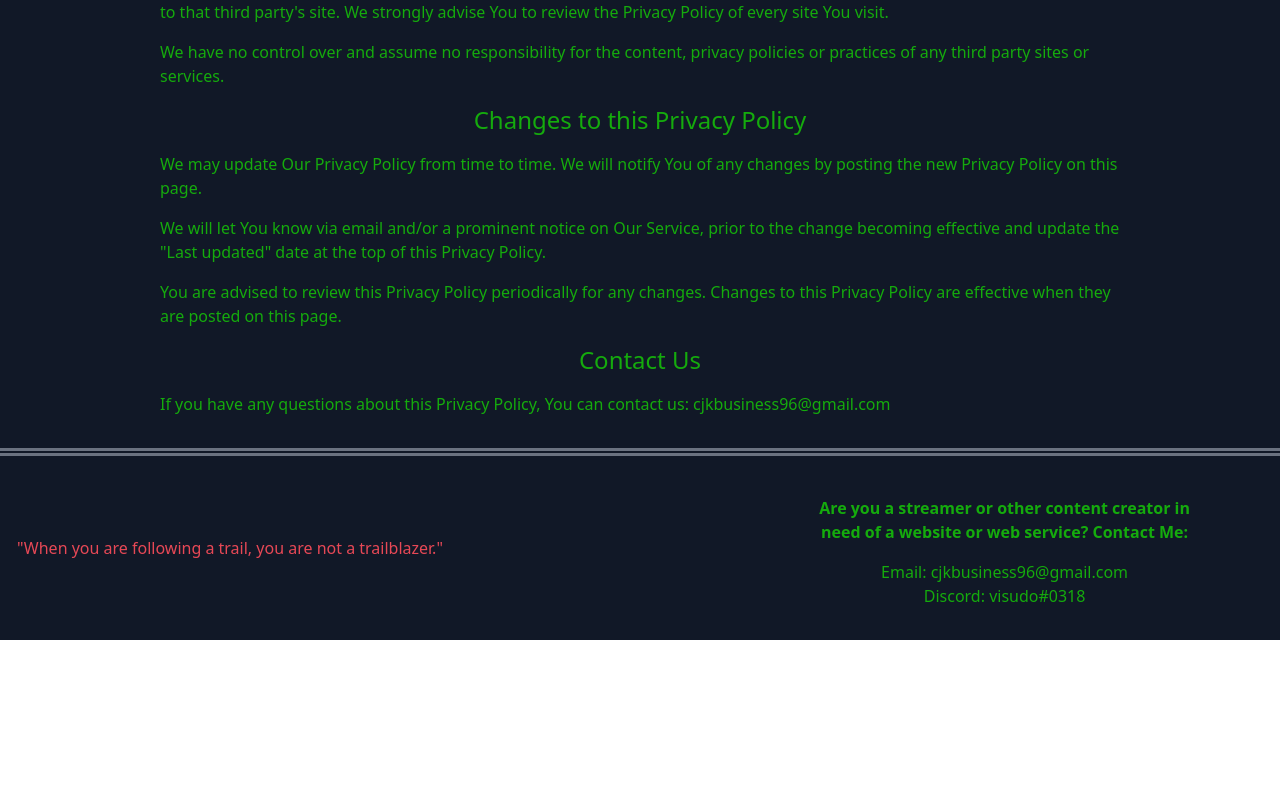
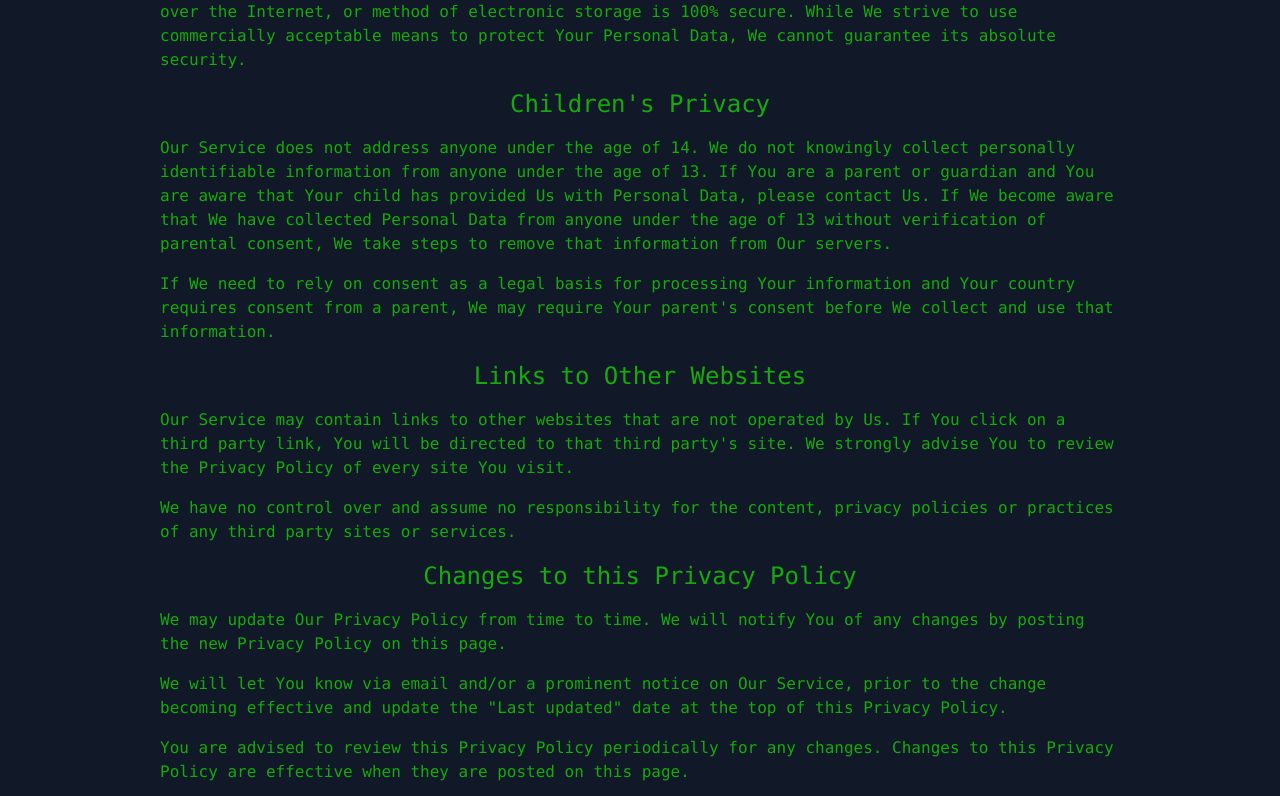
Before and after one commit to visudo20179C/portfolio, a Nuxt app: page /follow-bot/privacy in a window 1280 px wide. Shown: the part 3380-4176 px from the top of the page. Before the commit the page ends 4020 px from the top, so only its background shows below. Built offline with nearby package versions, Linux system fonts and the light colour scheme.

Commit message:
fix font discrepancies

```diff
--- a/pages/follow-bot/privacy/index.vue
+++ b/pages/follow-bot/privacy/index.vue
@@ -1,5 +1,5 @@
 <template>
-	<div>
+	<div class="font-mono">
 		<Header/>
 		<Follow-Bot-Privacy-Policy/>
 		<Footer/>
--- a/pages/follow-bot/tos/index.vue
+++ b/pages/follow-bot/tos/index.vue
@@ -1,5 +1,5 @@
 <template>
-	<div>
+	<div class="font-mono">
 		<Header/>
 		<Follow-Bot-TOS/>
 		<Footer/>
```
